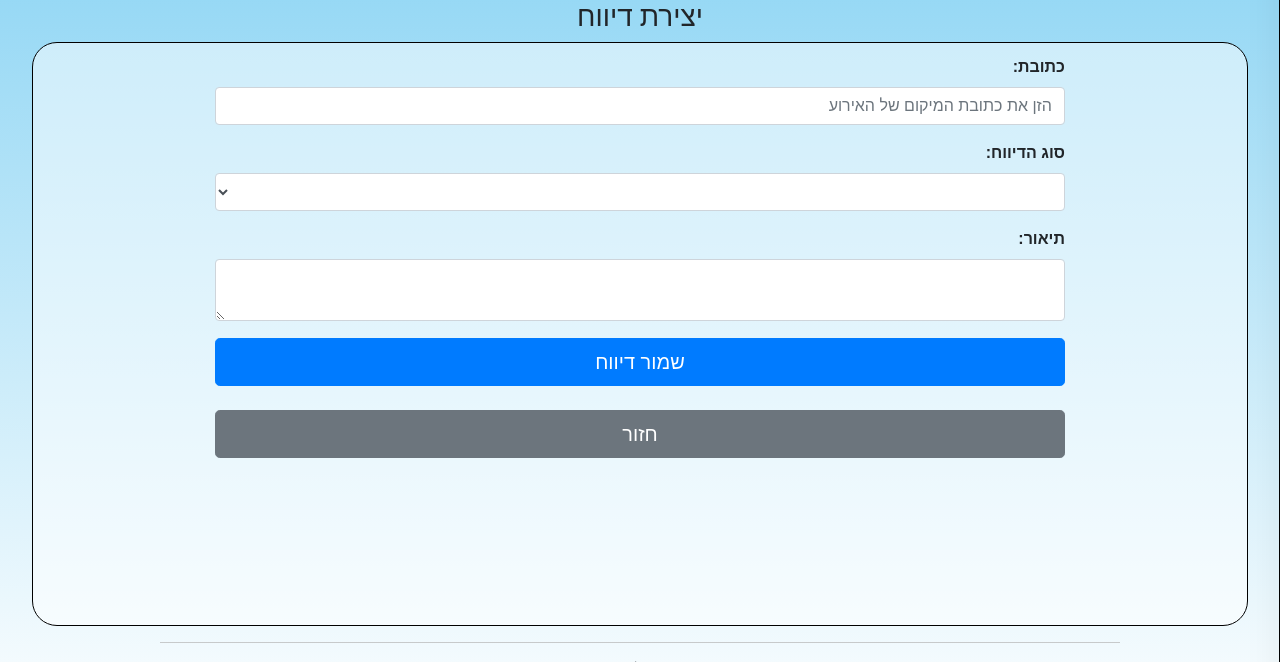
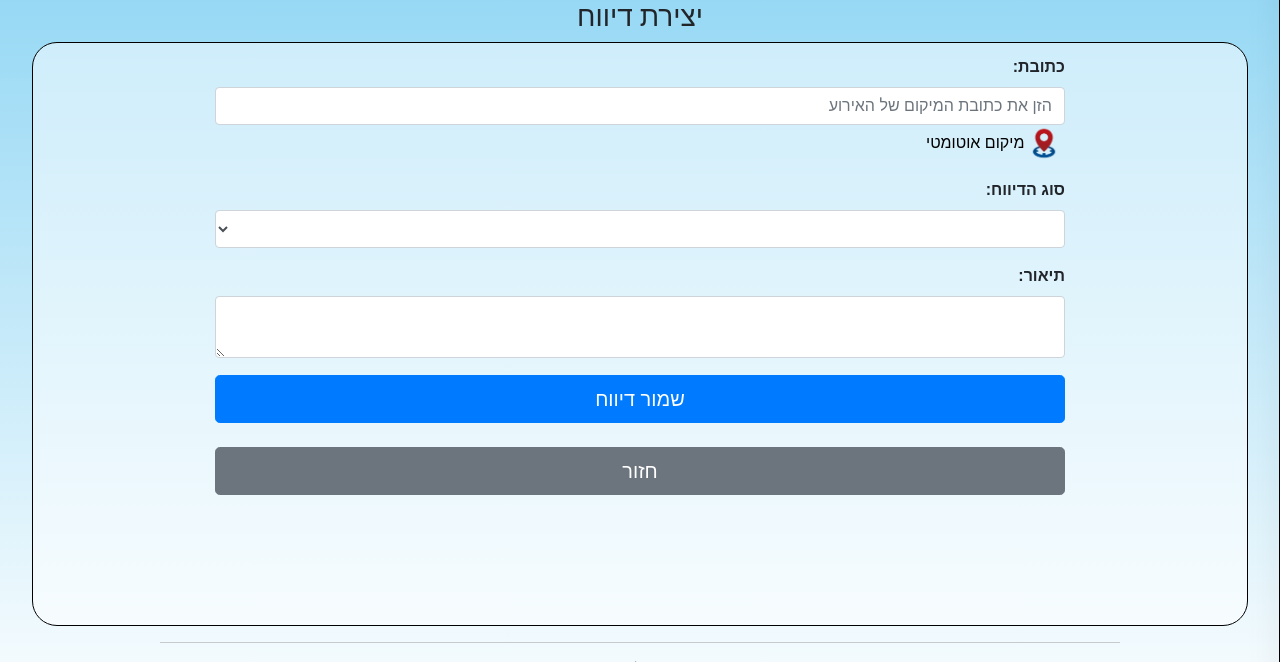
Before and after one commit to Omeramsc/hakesh-trom, a Flask app: page /reports/create_report in a window 1280 px wide. Shown: the part 53-715 px from the top of the page. Run offline with Flask 2, Linux system fonts and the light colour scheme; a user stored in the database is signed in; tables that the repository leaves empty hold one stand-in row (values such as "Sample post"); some libraries are stand-ins or nearby versions.

Commit message:
Added the current-location button

```diff
--- a/forms.py
+++ b/forms.py
@@ -1,6 +1,6 @@
 from flask_wtf import FlaskForm
 from wtforms import StringField, SubmitField, FloatField, SelectField, RadioField, PasswordField, BooleanField, \
-    IntegerField, TextAreaField, HiddenField
+    IntegerField, TextAreaField
 from wtforms.fields.html5 import DateField
 from wtforms.validators import DataRequired, Length, ValidationError, NumberRange, Email, Regexp
 from models import Campaign
--- a/static/pages_style.css
+++ b/static/pages_style.css
@@ -30,6 +30,7 @@ body {
     color: unset;
     text-decoration: none;
 }
+
 .hide_link:hover {
     text-decoration: none;
 }
@@ -84,6 +85,11 @@ body {
 
 .disabledSelect {
     background-color: lightgray;
+}
+
+.img_btn {
+    border: 0;
+    background: transparent;
 }
 
 #hamburger a:hover,
--- a/static/script.js
+++ b/static/script.js
@@ -120,3 +120,4 @@ function donation() {
     // init
     var controls = new ctrls();
     document.addEventListener('DOMContentLoaded', controls.ready);
+}
--- a/templates/create_report.html
+++ b/templates/create_report.html
@@ -18,6 +18,11 @@
                 {% else %}
                     {{ form.address(class="form-control") }}
                 {% endif %}
+                <div>
+                    <button type="button" class="img_btn" alt="מיקום אוטומטי" onclick="getCurrentLocation()">
+                        <img src="/static/current_location.png" width="30px"/> מיקום אוטומטי
+                    </button>
+                </div>
             </div>
             <div class="form-group">
                 {{ form.category.label(class="form-control-label") }}
@@ -53,4 +58,6 @@
             </div>
         </form>
     </main>
+    <script type="text/javascript"
+            src="http://maps.google.com/maps/api/js?key=AIzaSyCeQSgOmTLHNxGk4Vg3JlTNCGD8BEO992Y&language=iw"></script>
 {% endblock content %}
--- a/templates/reports.html
+++ b/templates/reports.html
@@ -3,15 +3,13 @@
     <div id="subtitle_container">
         <h3>דיווחים</h3>
     </div>
-    <link rel="stylesheet" href="{{ url_for('static', filename='styles/loading-spinner.css') }}"/>
     <main id="main_layout" class="unified_layout">
         <section class="options flex_me center_text">
             <div class="option_button">
                 <form id="labnol" method="POST">
                     {{ voice_form.hidden_tag() }}
                     <div class="speech">
-
-                        <img id="reco_icon" onclick="startDictation()"
+                        <img id="reco_icon" onclick="fastReports('description','labnol')"
                              src={{ url_for('static', filename='fast_report.png') }}/><br>
                         דיווח מהיר
                     </div>
@@ -69,5 +67,5 @@
             </section>
         </section>
     </main>
-    <script type="text/javascript" src="http://maps.google.com/maps/api/js?key=AIzaSyCeQSgOmTLHNxGk4Vg3JlTNCGD8BEO992Y&language=iw&sensor=true"></script>
+    <script type="text/javascript" src="http://maps.google.com/maps/api/js?key=AIzaSyCeQSgOmTLHNxGk4Vg3JlTNCGD8BEO992Y&language=iw"></script>
 {% endblock content %}
```
Also changed, not shown: static/current_location.png (added).
